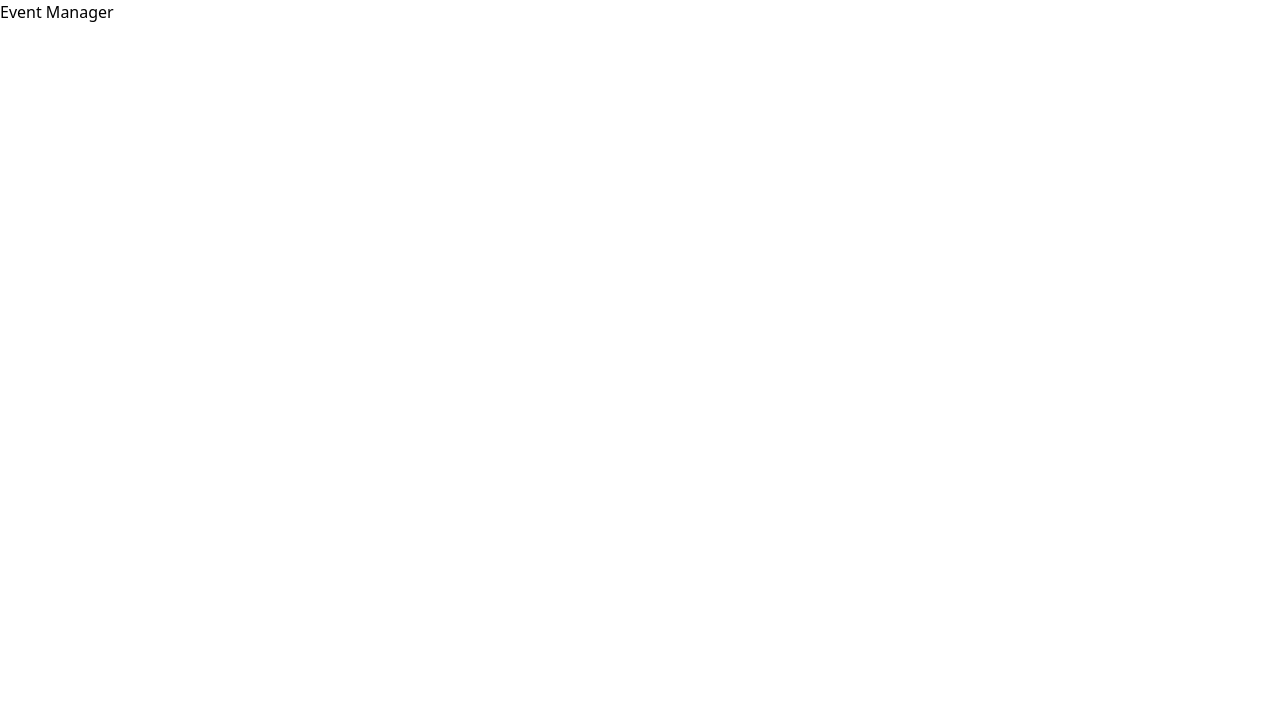
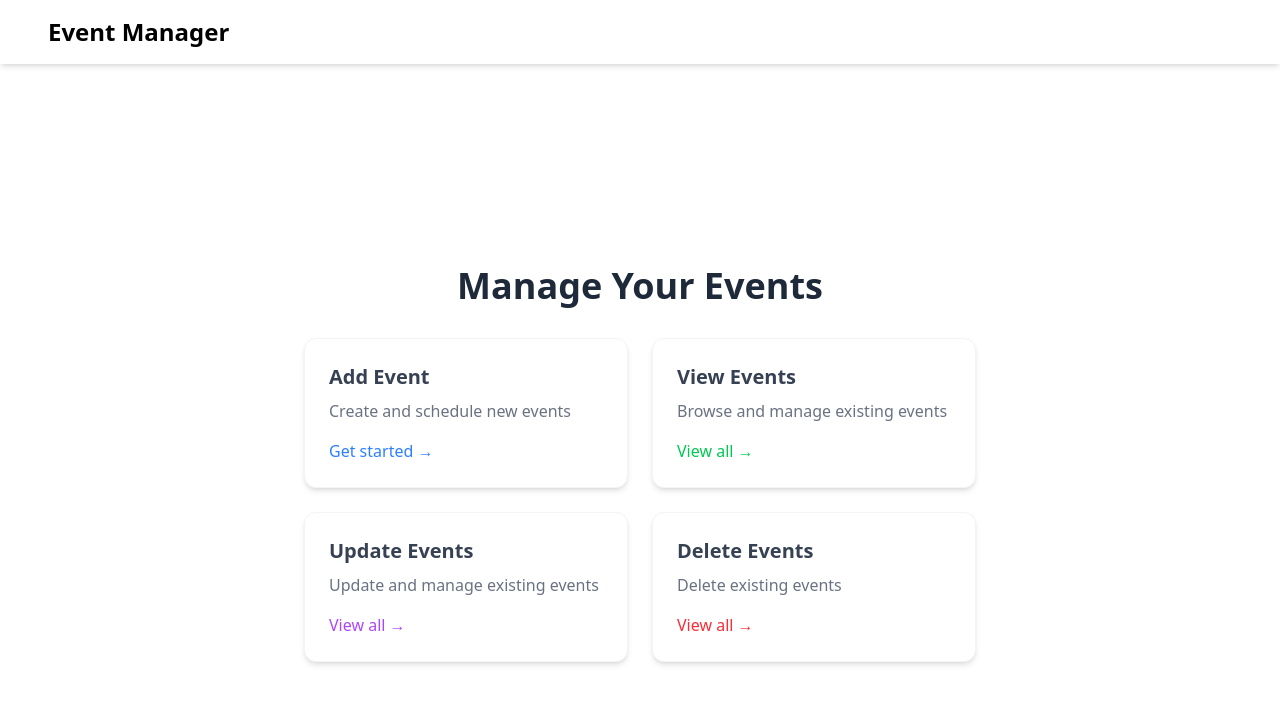
Before and after one commit to nikhilShakya7/ReactJs-EventManager, a React (Vite) app: page / in a window 1280 px wide. Shown: the top 704 px of the page. Built offline with nearby package versions, Linux system fonts and the light colour scheme.

Commit message:
Header and Home Page added

```diff
--- a/index.html
+++ b/index.html
@@ -2,12 +2,15 @@
 <html lang="en">
   <head>
     <meta charset="UTF-8" />
+      <link href="/src/style.css" rel="stylesheet">
+
     <link rel="icon" type="image/svg+xml" href="" />
     <meta name="viewport" content="width=device-width, initial-scale=1.0" />
     <title>Event Manager</title>
   </head>
   <body>
     <div id="root"></div>
+
     <script type="module" src="/src/main.tsx"></script>
   </body>
 </html>
--- /dev/null
+++ b/postcss.config.js
@@ -0,0 +1,6 @@
+import tailwindcss from '@tailwindcss/postcss';
+import autoprefixer from 'autoprefixer';
+
+export default {
+  plugins: [tailwindcss, autoprefixer],
+};
--- a/src/App.tsx
+++ b/src/App.tsx
@@ -1,7 +1,16 @@
-import React from "react";
+import { Routes, Route } from "react-router-dom";
+import Home from "./Components/Pages/Home";
+import Header from "./Components/Header";
+const App = () => {
+  return (
+    <>
+      <Header />
 
-const App = () => {
-  return <div>Event Manager</div>;
+      <Routes>
+        <Route path="/" element={<Home />} />
+      </Routes>
+    </>
+  );
 };
 
 export default App;
--- /dev/null
+++ b/src/Components/Header.tsx
@@ -0,0 +1,19 @@
+import React from "react";
+import { Link } from "react-router-dom";
+
+const Header = () => {
+  return (
+    <div>
+      {" "}
+      <header className="bg-white shadow-md py-4 px-12">
+        <Link to="/">
+          <h1 className="text-2xl font-bold text-black hover:text-gray-700">
+            Event Manager
+          </h1>
+        </Link>
+      </header>
+    </div>
+  );
+};
+
+export default Header;
--- /dev/null
+++ b/src/Components/Pages/Home.tsx
@@ -0,0 +1,60 @@
+import React from "react";
+import { Link } from "react-router-dom";
+
+const Home = () => {
+  return (
+    <div className="min-h-screen bg-gray-90 grid place-items-center p-4 ">
+      <section className="w-full max-w-2xl">
+        <h1 className="text-3xl md:text-4xl font-bold text-gray-800 mb-8 text-center">
+          Manage Your Events
+        </h1>
+
+        <div className="grid grid-cols-1 md:grid-cols-2 gap-6">
+          <Link
+            to="/add-event"
+            className="bg-white rounded-xl shadow-md p-6 hover:shadow-lg transition-all duration-200 border border-gray-100 hover:border-blue-100"
+          >
+            <h2 className="text-xl font-semibold text-gray-700 mb-2">
+              Add Event
+            </h2>
+            <p className="text-gray-500">Create and schedule new events</p>
+            <div className="mt-4 text-blue-500 font-medium">Get started →</div>
+          </Link>
+
+          <Link
+            to="/events"
+            className="bg-white rounded-xl shadow-md p-6 hover:shadow-lg transition-all duration-200 border border-gray-100 hover:border-green-100"
+          >
+            <h2 className="text-xl font-semibold text-gray-700 mb-2">
+              View Events
+            </h2>
+            <p className="text-gray-500">Browse and manage existing events</p>
+            <div className="mt-4 text-green-500 font-medium">View all →</div>
+          </Link>
+          <Link
+            to="/events"
+            className="bg-white rounded-xl shadow-md p-6 hover:shadow-lg transition-all duration-200 border border-gray-100 hover:border-green-100"
+          >
+            <h2 className="text-xl font-semibold text-gray-700 mb-2">
+              Update Events
+            </h2>
+            <p className="text-gray-500">Update and manage existing events</p>
+            <div className="mt-4 text-purple-500 font-medium">View all →</div>
+          </Link>
+          <Link
+            to="/events"
+            className="bg-white rounded-xl shadow-md p-6 hover:shadow-lg transition-all duration-200 border border-gray-100 hover:border-green-100"
+          >
+            <h2 className="text-xl font-semibold text-gray-700 mb-2">
+              Delete Events
+            </h2>
+            <p className="text-gray-500">Delete existing events</p>
+            <div className="mt-4 text-red-500 font-medium">View all →</div>
+          </Link>
+        </div>
+      </section>
+    </div>
+  );
+};
+
+export default Home;
--- a/src/main.tsx
+++ b/src/main.tsx
@@ -1,10 +1,17 @@
-import { StrictMode } from "react";
+import React from "react";
 import { createRoot } from "react-dom/client";
+import { BrowserRouter } from "react-router-dom";
+import "./App.css";
 import "./index.css";
-import App from "./App.tsx";
 
-createRoot(document.getElementById("root")!).render(
-  <StrictMode>
-    <App />
-  </StrictMode>
+import App from "./App";
+
+const container = document.getElementById("root");
+const root = createRoot(container!);
+root.render(
+  <React.StrictMode>
+    <BrowserRouter>
+      <App />
+    </BrowserRouter>
+  </React.StrictMode>
 );
--- /dev/null
+++ b/tailwind.config.js
@@ -0,0 +1,10 @@
+export default {
+  content: [
+    "./index.html",
+    "./src/**/*.{js,ts,jsx,tsx}",
+  ],
+  theme: {
+    extend: {},
+  },
+  plugins: [],
+};
```
Also changed, not shown: package.json (+6 -1 lines), 1 other file (tests, documents, lock files or other folders).
